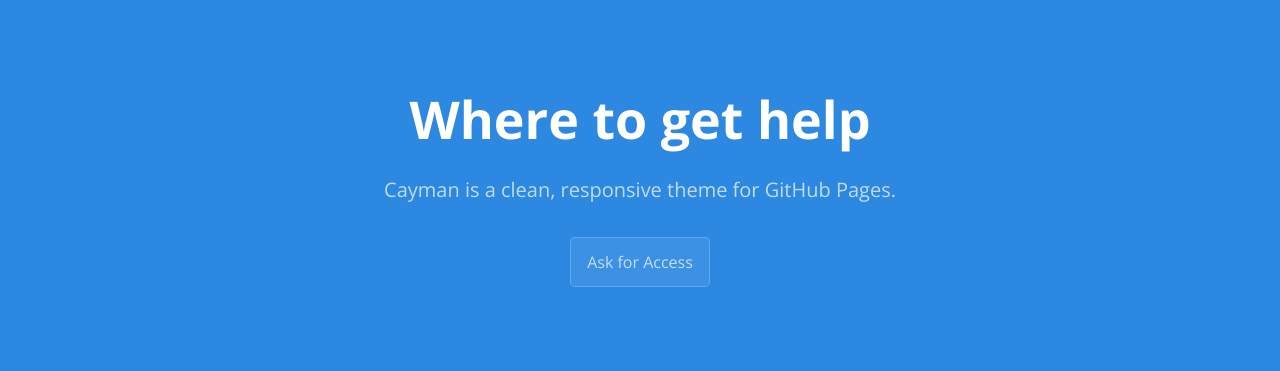
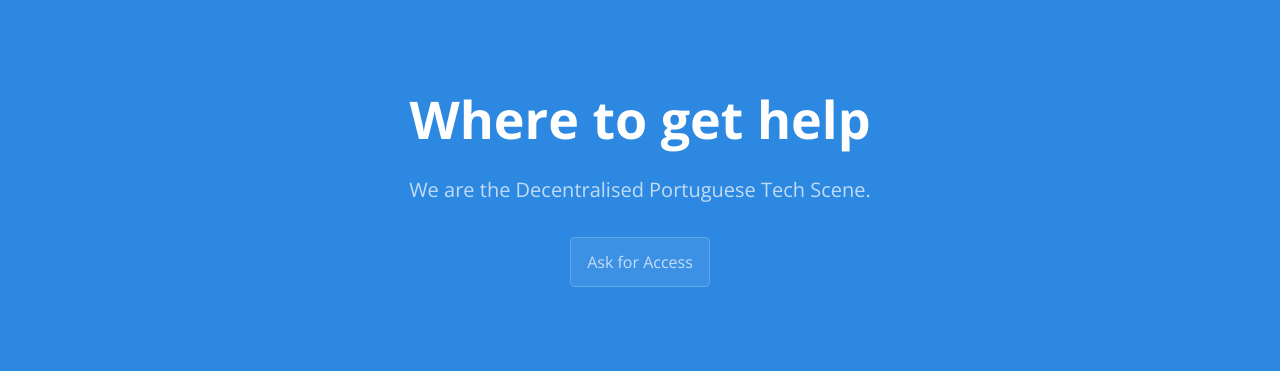
Before and after one commit to 351network/351network.github.io, a Jekyll site: the page built from docs/SUPPORT.md, in a window 1280 px wide. Shown: the top 371 px of the page. Built offline with Jekyll 4.4.1, drawn with Linux system fonts in a browser that asks for light colours; our own code applies the rules of GitHub Pages for plain Markdown files.

Commit message:
More updates

```diff
--- a/_config.yml
+++ b/_config.yml
@@ -1,5 +1,5 @@
 title: "351"
-description: Cayman is a clean, responsive theme for GitHub Pages.
+description: We are the Decentralised Portuguese Tech Scene.
 show_downloads: true
 google_analytics:
 theme: jekyll-theme-cayman
```
